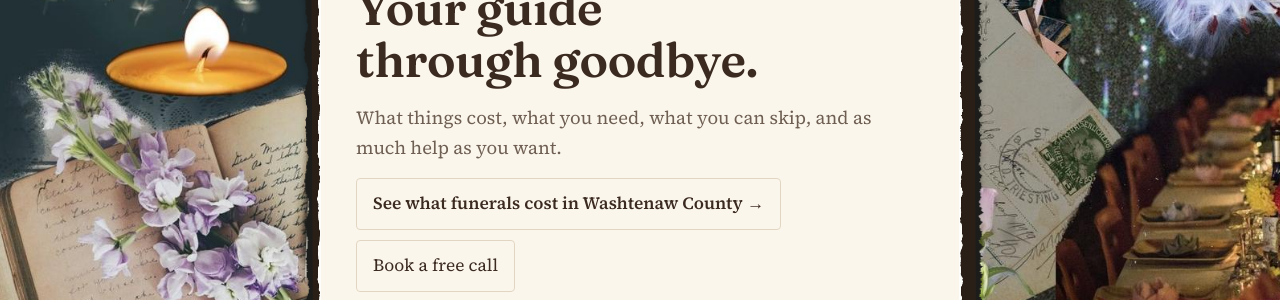
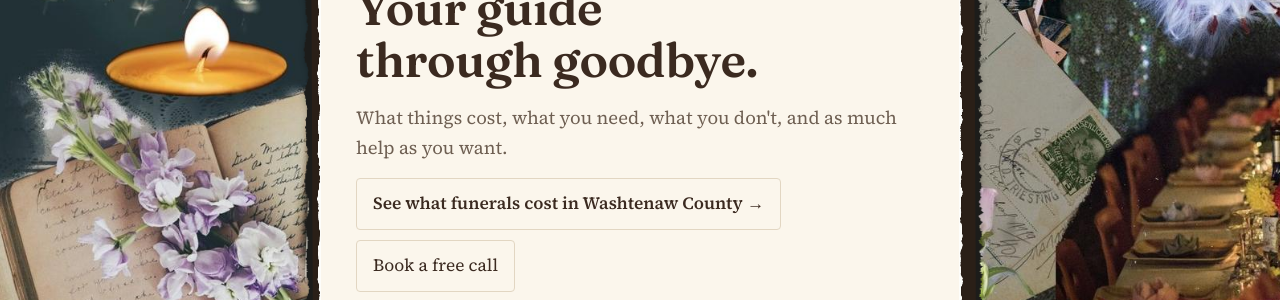
Before and after one commit to katekelley/graveandseed, a Jekyll site: the page built from index.html, in a window 1280 px wide and 900 px high. Shown: the part 216-516 px from the top of the window. Built offline with Jekyll 4.4.1, drawn with Linux system fonts in a browser that asks for light colours.

Commit message:
Update homepage subheading: "what you don't" instead of "what you can skip"
Co-Authored-By: Claude Opus 5.5 <noreply@anthropic.com>
Claude-Session: https://claude.ai/code/session_011MgnuEEcouS2sLrLHokgvp

```diff
--- a/_data/content.yml
+++ b/_data/content.yml
@@ -1,5 +1,5 @@
 hero_heading: "Your guide through goodbye."
-tagline_start: "What things cost, what you need, what you can skip, and as much help as you want"
+tagline_start: "What things cost, what you need, what you don't, and as much help as you want"
 tagline_emphasis: ""
 location: "Ann Arbor, Michigan"
 meta_description: "Celebration of life planning in Ann Arbor and Washtenaw County, with posted prices and free local guides for the first days after a death."
--- a/index.html
+++ b/index.html
@@ -1,7 +1,7 @@
 ---
 layout: null
 og_title: "Grave and Seed: your guide through goodbye"
-og_description: "Celebration of life planning in Ann Arbor. What things cost, what you need, what you can skip, and as much help as you want."
+og_description: "Celebration of life planning in Ann Arbor. What things cost, what you need, what you don't, and as much help as you want."
 ---
 {%- assign c = site.data.content -%}
 <!doctype html>
```
